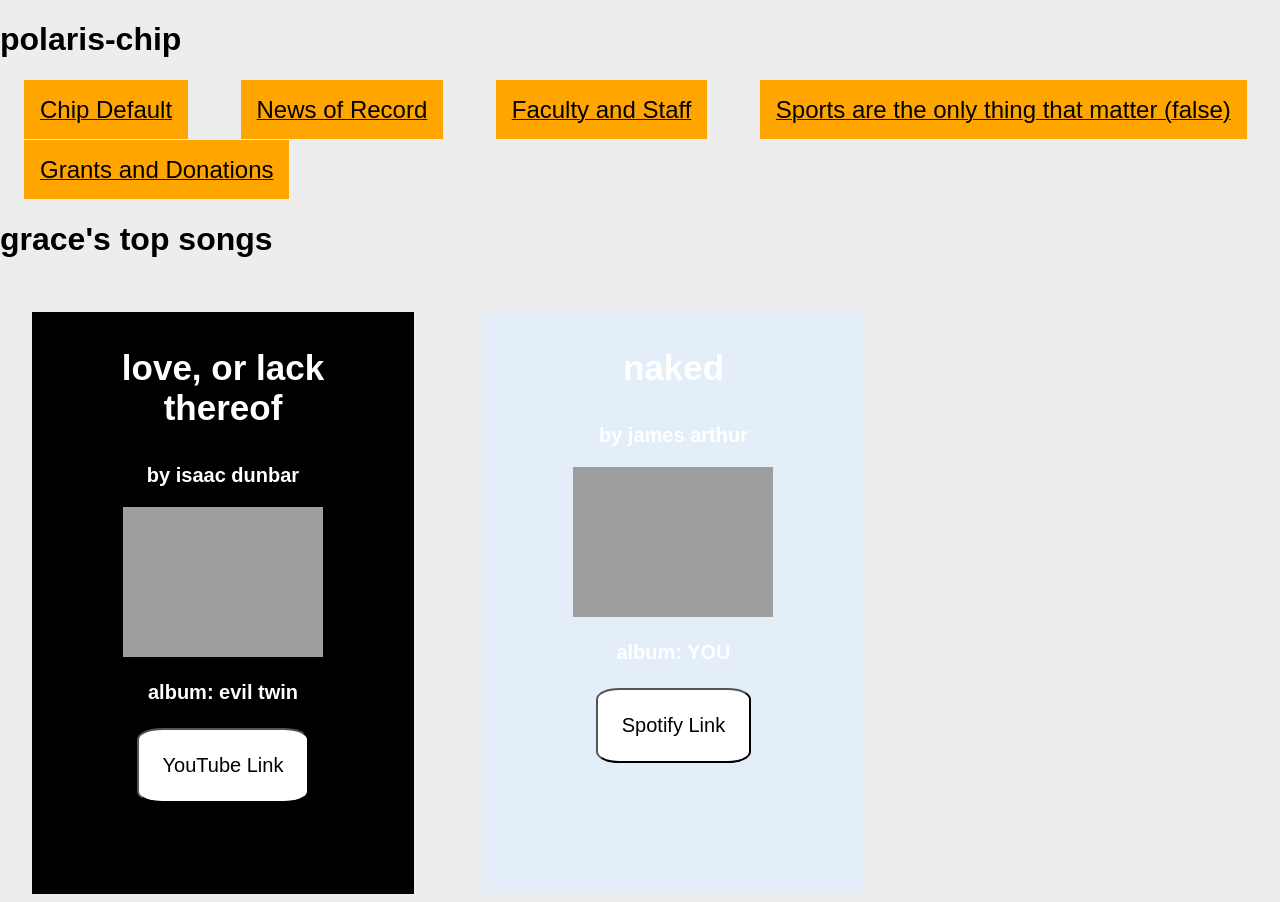
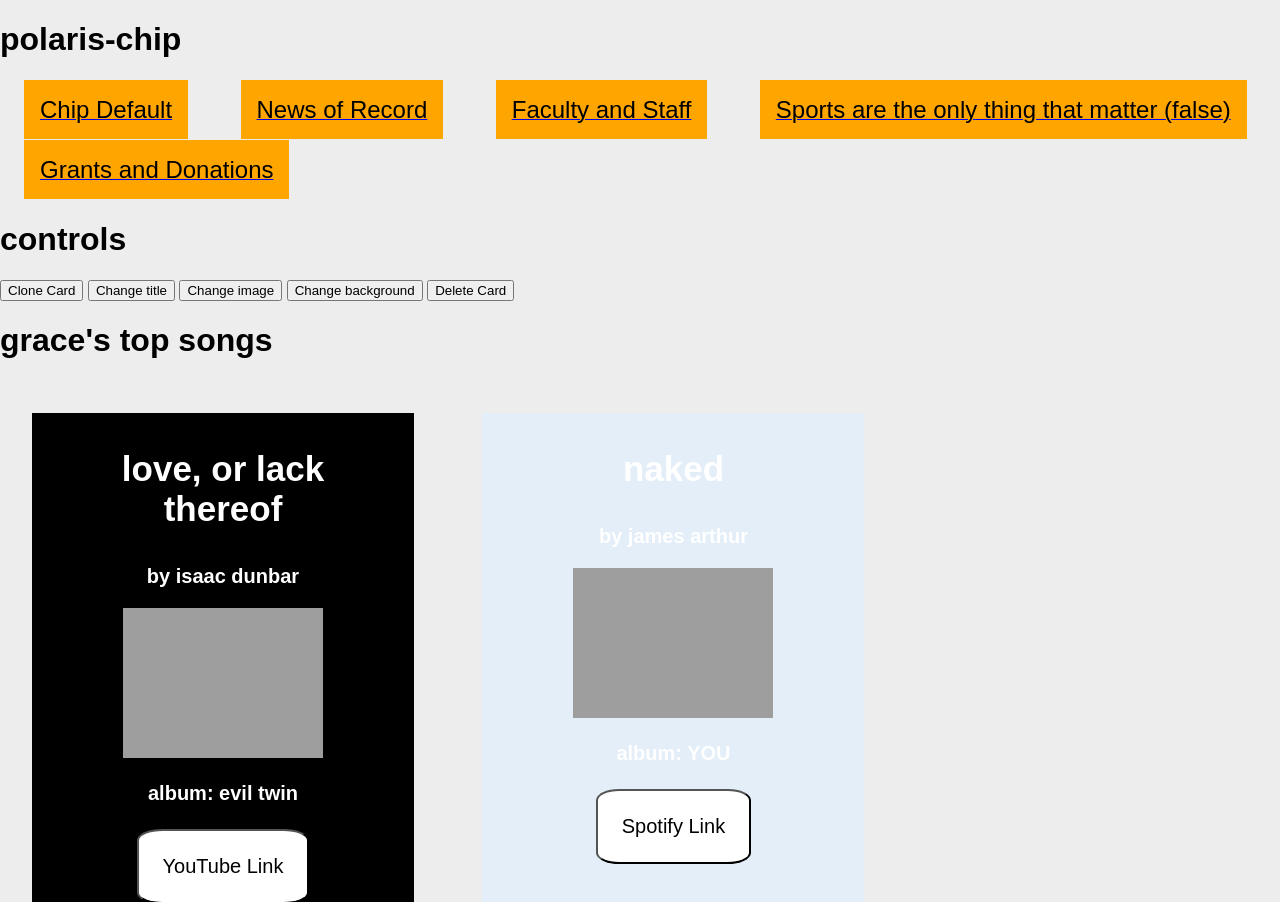
Before and after one commit to graceseliou/polaris-chip, a website with bundled scripts: page index.html in a window 1280 px wide. Shown: the top 902 px of the page. Built offline with nearby package versions, Linux system fonts and the light colour scheme.

Commit message:
adding controls

```diff
--- a/index.html
+++ b/index.html
@@ -33,6 +33,15 @@
   <polaris-chip title="Faculty and Staff"></polaris-chip>
   <polaris-chip title="Sports are the only thing that matter (false)"></polaris-chip>
   <polaris-chip title="Grants and Donations"></polaris-chip>
+
+  <h1>controls</h1>
+  <div class="control-wrapper">
+    <button class="duplicate">Clone Card</button>
+    <button id="changetitle">Change title</button>
+    <button id="changeimage">Change image</button>
+    <button id="changebg">Change background</button>
+    <button id="delete">Delete Card</button>
+  </div>
 
   <h1>grace's top songs</h1>
   <my-card title="love, or lack thereof"
@@ -78,6 +87,7 @@
   <!-- this is what is bringing in the definition for this tag -->
   <script type="module" src="./src/polaris-chip.js"></script>
   <script type="module" src="./src/my-card.js"></script>
+
 </body>
 
 </html>
--- a/src/my-card.js
+++ b/src/my-card.js
@@ -26,6 +26,10 @@ export class MyCard extends LitElement {
     return css`
       :host {
         display: inline-flex;
+      }
+
+      .control-wrapper {
+        text-align: center;
       }
 
       a {
```
